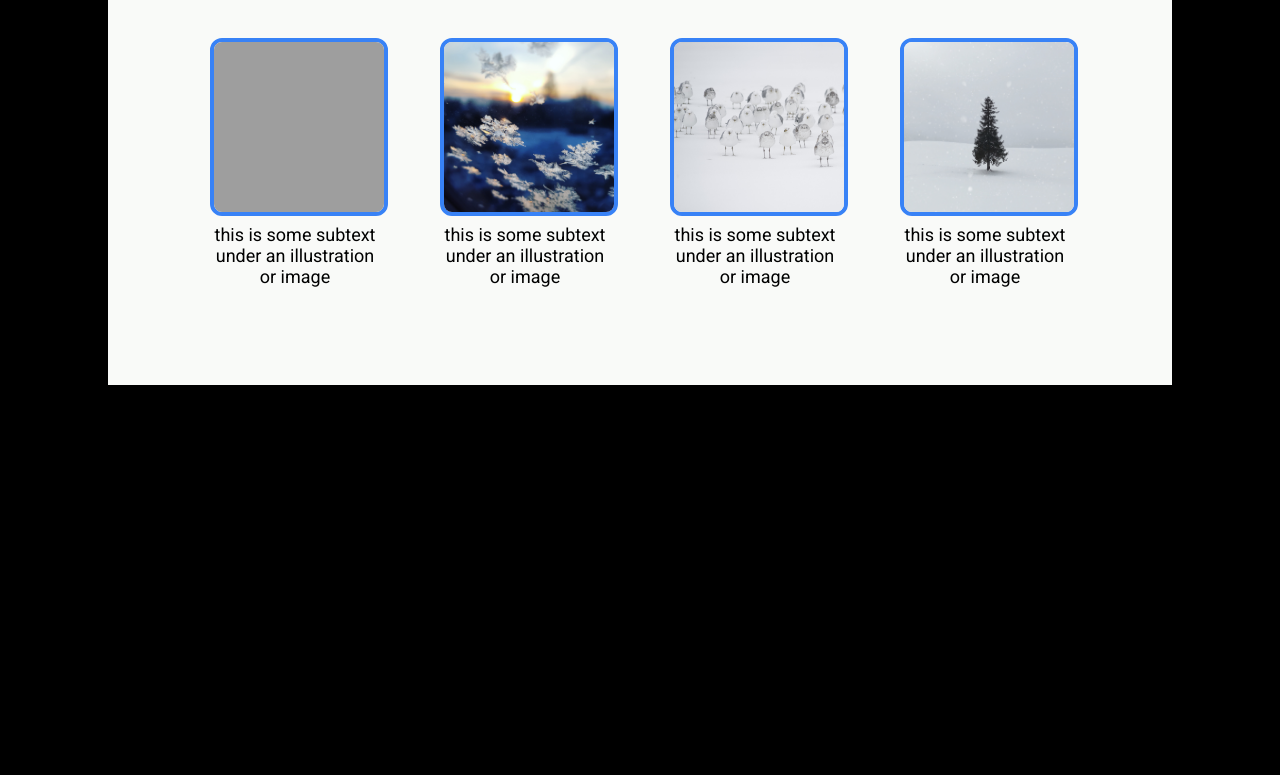
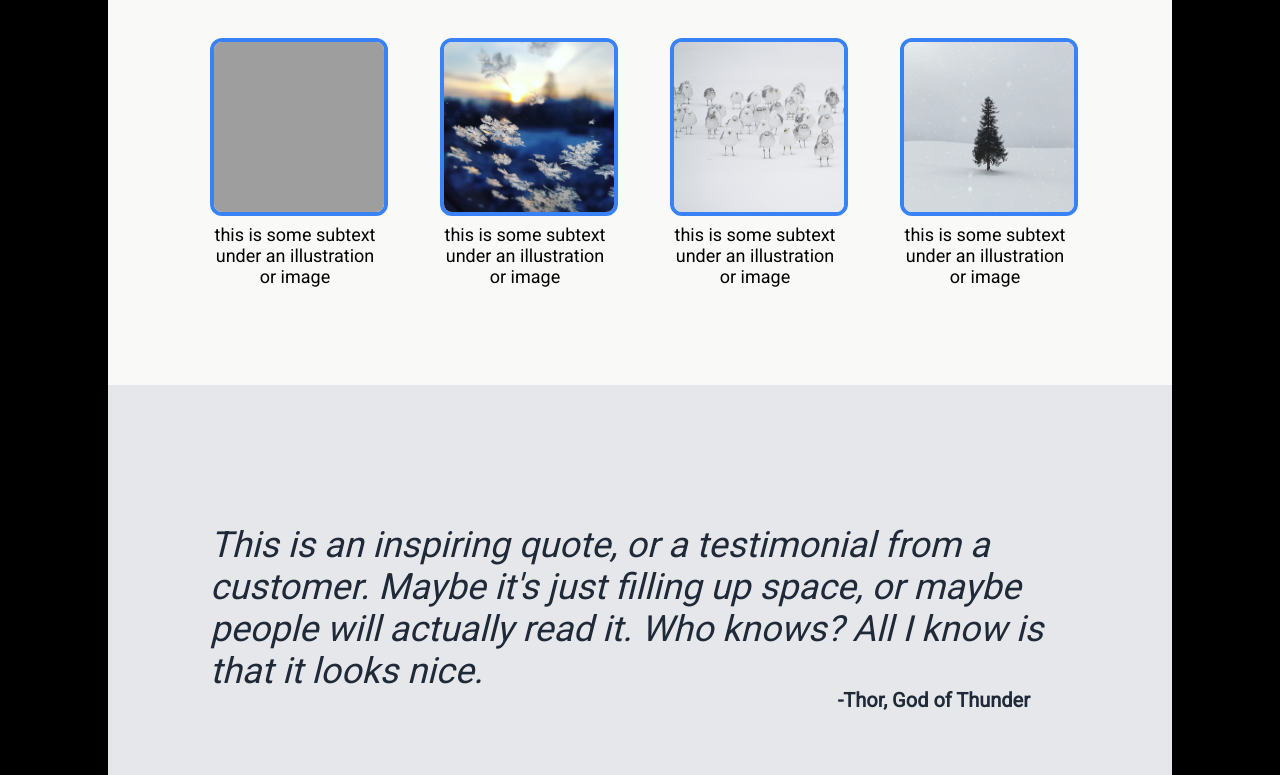
Before and after one commit to emlgth/odin-landing, a plain HTML site: page index.html in a window 1280 px wide. Shown: the part 632-1407 px from the top of the page. Before the commit the page ends 1017 px from the top, so only its background shows below. Drawn offline with Linux system fonts and the light colour scheme; grey boxes are pictures that could not be loaded.

Commit message:
Add quote section and content to html and css

```diff
--- a/index.html
+++ b/index.html
@@ -52,5 +52,12 @@
     </div>
   </div>
 
+  <div class="quote">
+    <div class="quote-text">
+      <p>This is an inspiring quote, or a testimonial from a customer. Maybe it's just filling up space, or maybe people will actually read it. Who knows? All I know is that it looks nice.</p>
+      <p class="thor">-Thor, God of Thunder</p>
+    </div>
+  </div>
+
 </body>
 </html>
--- a/style.css
+++ b/style.css
@@ -9,7 +9,8 @@ body {
 /* will contain all divs */
 .header,
 .title,
-.information {
+.information,
+.quote {
   width: 80%;
   margin: auto;
   padding: 20px;
@@ -45,7 +46,7 @@ body {
 
 h2 {
   font-size: 48px;
-  font-weight: extra-bold;
+  font-weight: 900;
   margin-bottom: 0;
   padding-bottom: 0;
 }
@@ -109,3 +110,27 @@ button {
   border-radius: 12px;
   margin-bottom: -14px;
 }
+
+.quote {
+  height: 350px;
+  background-color: #e5e7eb;
+  font-size: 36px;
+  font-weight: light;
+  font-style: italic;
+  color: #1f2937;
+  display: flex;
+  justify-content: center;
+  align-items: center;
+}
+
+.quote p {
+  width: 860px;
+}
+
+.thor {
+  margin: -40px;
+  text-align: right;
+  font-size: 20px;
+  font-weight: 900;
+  font-style: normal;
+}
```
